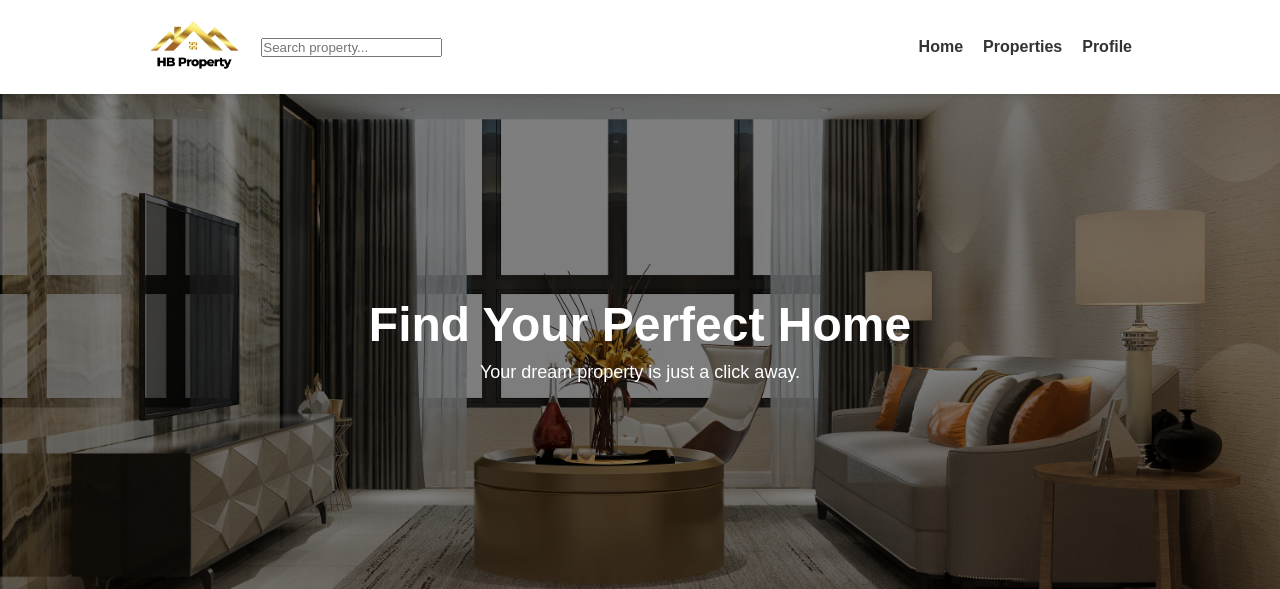
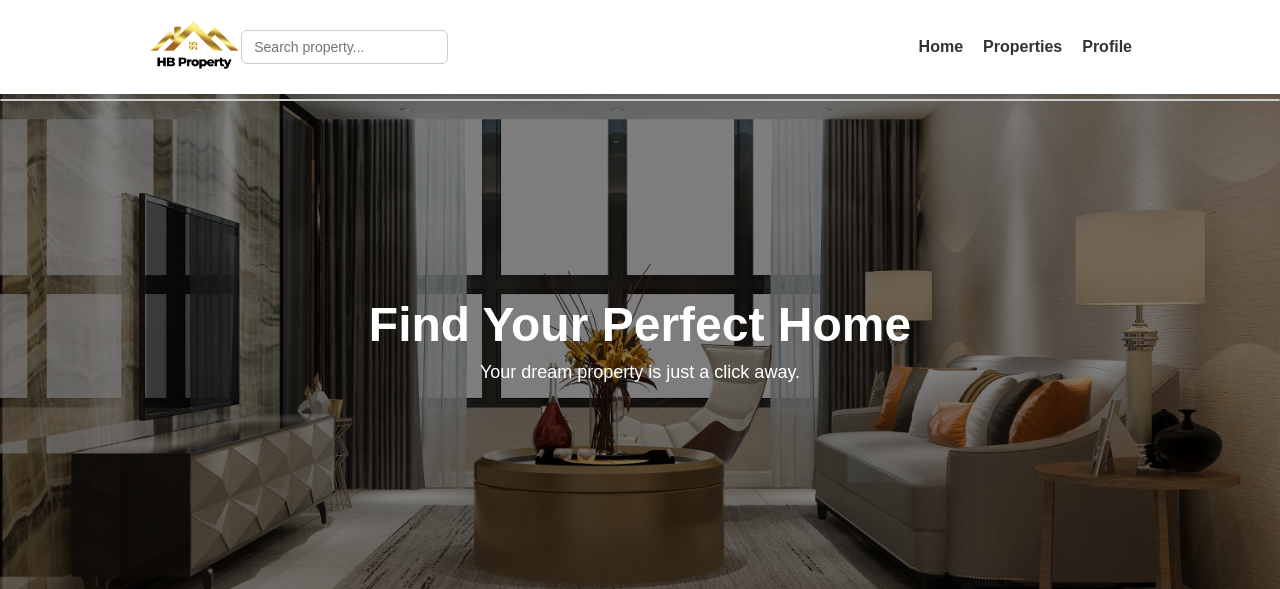
Before and after one commit to steven-felim/property-final, a PHP site: page /php/homepage.php in a window 1280 px wide. Shown: the top 589 px of the page. Run offline with PHP 8.4, Linux system fonts and the light colour scheme; the visitor is signed in with stand-in values (Sample User, id 1).

Commit message:
added CSS searchbar and searchbar result

```diff
--- a/css/styles.css
+++ b/css/styles.css
@@ -176,13 +176,100 @@ header nav ul li a:hover {
     gap: 20px;
     flex-wrap: wrap; /* Optional: helps for smaller screens */
 }
-/* search bar */
+/* Search form wrapper */
 .search-form {
     display: flex;
     justify-content: center;
     align-items: center;
-    margin: 10px 20px; /* Beri jarak dari logo dan nav */
+    margin: 10px auto;
+    position: relative;
+    max-width: 600px;
 }
+
+/* Search input */
+.search-form input[type="text"] {
+    width: 100%;
+    max-width: 350px;
+    padding: 8px 12px;
+    border: 1px solid #ccc;
+    border-radius: 6px;
+    font-size: 14px;
+    outline: none;
+    box-shadow: none;
+}
+
+/* Search results box */
+.search-results {
+    position: absolute;
+    top: 100%;
+    left: 0;
+    right: 0;
+    background: #fff;
+    border: 1px solid #ccc;
+    border-radius: 8px;
+    box-shadow: 0 4px 16px rgba(0, 0, 0, 0.08);
+    margin-top: 5px;
+    z-index: 100;
+    max-height: 350px;
+    overflow-y: auto;
+}
+
+/* Result item list */
+.search-result-list {
+    padding: 0;
+    margin: 0;
+}
+
+.search-result-item {
+    padding: 12px 16px;
+    border-bottom: 1px solid #f0f0f0;
+    transition: background 0.2s;
+}
+
+.search-result-item:last-child {
+    border-bottom: none;
+}
+
+.search-result-item a {
+    text-decoration: none;
+    color: #222;
+    display: block;
+}
+
+.search-result-item:hover {
+    background: #f5f7fa;
+}
+
+.result-title {
+    font-weight: bold;
+    font-size: 1.05em;
+}
+
+.result-type {
+    color: #888;
+    font-size: 0.95em;
+    margin-top: 2px;
+}
+
+.result-rent {
+    color: #2e8b57;
+    font-weight: bold;
+    margin-top: 4px;
+    font-size: 1em;
+}
+
+.search-result-empty {
+    padding: 16px;
+    color: #888;
+    text-align: center;
+}
+.search-form input[type="text"]:focus {
+    border-color: #999;
+    outline: none;
+}
+
+
+
 /* Footer */
 footer {
     position: fixed;
--- a/php/homepage.php
+++ b/php/homepage.php
@@ -19,18 +19,19 @@ if (isset($_GET['search_query'])) {
     $result = $stmt->get_result();
 
     if ($result->num_rows > 0) {
-        echo '<ul style="background:#fff;border:1px solid #ccc;list-style:none;padding:10px;">';
+        echo '<div class="search-result-list">';
         while ($row = $result->fetch_assoc()) {
-            echo '<li style="margin-bottom:8px;">
+            echo '<div class="search-result-item">
                     <a href="property_detail.php?id=' . htmlspecialchars($row['propertyNo']) . '">
-                        ' . htmlspecialchars($row['street']) . ', ' . htmlspecialchars($row['city']) .
-                        ' (' . htmlspecialchars($row['pType']) . ') - Rp' . htmlspecialchars($row['rent']) . '
+                        <div class="result-title">' . htmlspecialchars($row['street']) . ', ' . htmlspecialchars($row['city']) . '</div>
+                        <div class="result-type">' . htmlspecialchars($row['pType']) . '</div>
+                        <div class="result-rent">Rp' . number_format($row['rent'], 0, ',', '.') . '</div>
                     </a>
-                  </li>';
+                  </div>';
         }
-        echo '</ul>';
+        echo '</div>';
     } else {
-        echo '<p style="background:#fff;border:1px solid #ccc;padding:10px;">Tidak ada properti ditemukan.</p>';
+        echo '<div class="search-result-empty">Tidak ada properti ditemukan.</div>';
     }
 
     $stmt->close();
```
